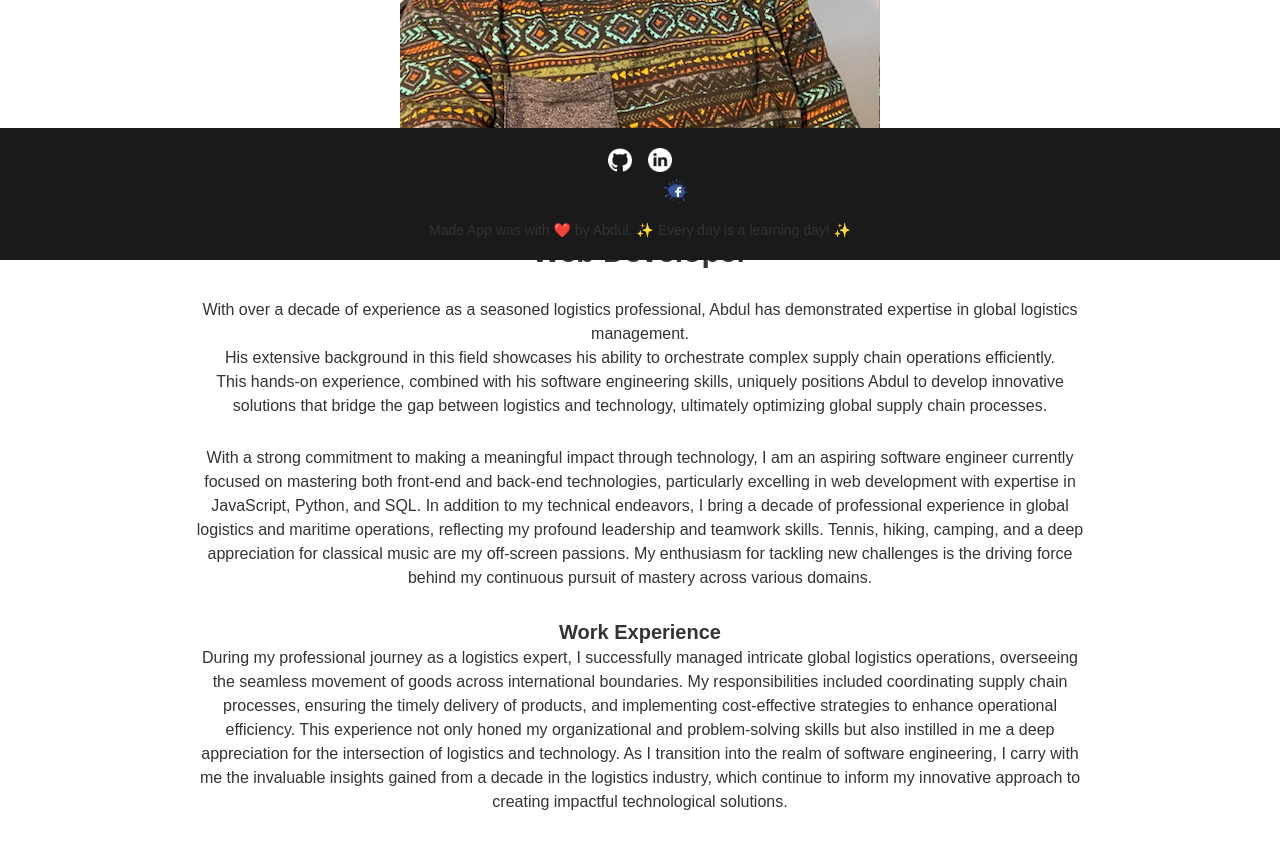
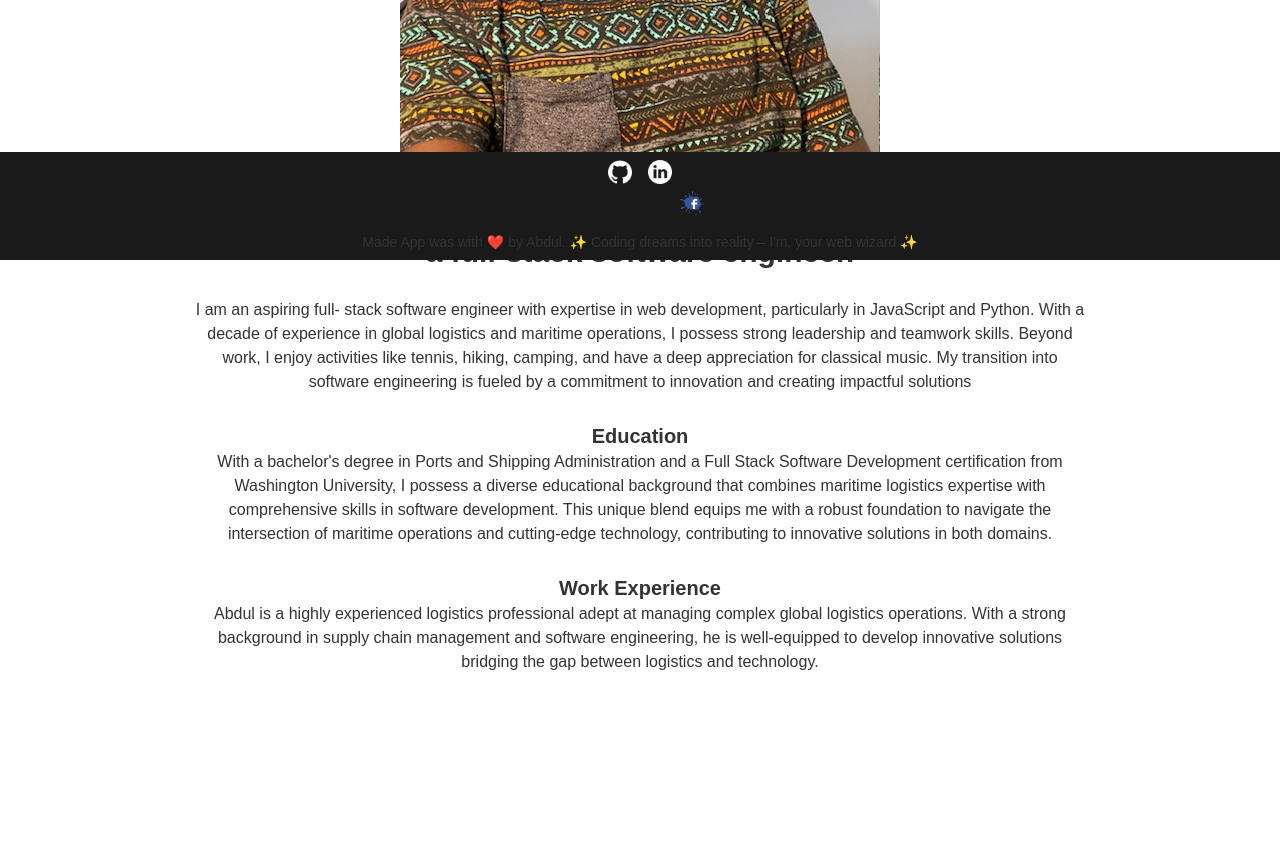
Before and after one commit to abdulsamedtma/React-Portfolio, a React (Vite) app: page / in a window 1280 px wide. Shown: the part 540-1388 px from the top of the page. After the commit the page ends 1324 px from the top, so only its background shows below. Built offline with nearby package versions, Linux system fonts and the light colour scheme.

Commit message:
Fixed typographical errors and page summary

```diff
--- a/src/components/Footer.jsx
+++ b/src/components/Footer.jsx
@@ -5,7 +5,7 @@ import { Link } from 'react-router-dom';
 
 function Footer() {
     return (
-        <footer className="fixed bottom-0 left-0 w-full py-5 bg-dark">
+        <footer className="fixed bottom-0 left-0 w-full py-2 bg-dark">
             <div className="text-center">
                 <ul className="flex justify-center">
                     <li className="w-6">
@@ -17,7 +17,7 @@ function Footer() {
                         <Link to="https://www.linkedin.com/in/abdul-samed-alhassan-3653a02a/" target="_blank" rel="noreferrer">
                             <img src={linkedin} alt="linkedin logo" />
                         </Link>
-                        <li className="w-6 ml-4">
+                        <li className="w-6 ml-8">
                         <Link to="https://www.facebook.com/profile.php?id=100068968449406" target="_blank" rel="noreferrer">
                             <img src={Facebook} alt="Facebook logo" />
                         </Link>
@@ -26,7 +26,7 @@ function Footer() {
                     </li>
                 </ul>
 
-                <p className="mt-2.5 text-sm">Made App was with ❤️ by Abdul. ✨ Every day is a learning day! ✨</p>
+                <p className="mt-2.5 text-sm">Made App was with ❤️ by Abdul. ✨ Coding dreams into reality – I'm, your web wizard ✨</p>
             </div>
         </footer>
     );
--- a/src/components/Header.jsx
+++ b/src/components/Header.jsx
@@ -5,7 +5,7 @@ import { Link } from 'react-router-dom';
 function Header() {
     return (
         <header className="fixed top-0 left-0 w-full bg-dark">
-            <div className="m-auto flex justify-between items-center max-w-6xl py-3.5 px-5">
+            <div className="m-auto flex justify-between items-center max-w-6xl py-2.5 px-5">
                 <h1 className="w-24">
                     <Link to="/">
                         <img src={logo} alt="My personalized logo" />
--- a/src/components/pages/About.jsx
+++ b/src/components/pages/About.jsx
@@ -8,24 +8,43 @@ function About() {
       </div>
       <div className="lg:max-w-4xl about-text">
         <p className="mt-7 lg:text-3xl text-xl font-bold ">
-                    Hello, I&#39;m Abdul n<br />
-                    Web Developer
+        Hello World! I'm Abdul,
+          <br />
+            a full-stack software engineer.
         </p>
         <p className="mt-7">
-                With over a decade of experience as a seasoned logistics professional, Abdul has demonstrated expertise in global logistics management.<br />
-                His extensive background in this field showcases his ability to orchestrate complex supply chain operations efficiently.<br />
-                This hands-on experience, combined with his software engineering skills, uniquely positions Abdul to develop innovative solutions that bridge the gap between logistics and technology, ultimately optimizing global supply chain processes.
+          I am an aspiring full- stack software engineer with expertise in web
+          development, particularly in JavaScript and Python. With a decade of
+          experience in global logistics and maritime operations, I possess
+          strong leadership and teamwork skills. Beyond work, I enjoy activities
+          like tennis, hiking, camping, and have a deep appreciation for
+          classical music. My transition into software engineering is fueled by
+          a commitment to innovation and creating impactful solutions
         </p>
         <p className="mt-7">
-                With a strong commitment to making a meaningful impact through technology, I am an aspiring software engineer currently focused on mastering both front-end and back-end technologies, particularly excelling in web development with expertise in JavaScript, Python, and SQL. In addition to my technical endeavors, I bring a decade of professional experience in global logistics and maritime operations, reflecting my profound leadership and teamwork skills. Tennis, hiking, camping, and a deep appreciation for classical music are my off-screen passions. My enthusiasm for tackling new challenges is the driving force behind my continuous pursuit of mastery across various domains.
+          <strong className="lg:text-xl">Education</strong>
+          <br />
+          With a bachelor's degree in Ports and Shipping Administration and a
+          Full Stack Software Development certification from Washington
+          University, I possess a diverse educational background that combines
+          maritime logistics expertise with comprehensive skills in software
+          development. This unique blend equips me with a robust foundation to
+          navigate the intersection of maritime operations and cutting-edge
+          technology, contributing to innovative solutions in both domains.
+          <br />
         </p>
         <p className="mt-7">
-                    <strong className="lg:text-xl">Work Experience </strong><br />
-                    During my professional journey as a logistics expert, I successfully managed intricate global logistics operations, overseeing the seamless movement of goods across international boundaries. My responsibilities included coordinating supply chain processes, ensuring the timely delivery of products, and implementing cost-effective strategies to enhance operational efficiency. This experience not only honed my organizational and problem-solving skills but also instilled in me a deep appreciation for the intersection of logistics and technology. As I transition into the realm of software engineering, I carry with me the invaluable insights gained from a decade in the logistics industry, which continue to inform my innovative approach to creating impactful technological solutions.
+          <strong className="lg:text-xl">Work Experience </strong>
+          <br />
+          Abdul is a highly experienced logistics professional adept at managing
+          complex global logistics operations. With a strong background in
+          supply chain management and software engineering, he is well-equipped
+          to develop innovative solutions bridging the gap between logistics and
+          technology.
         </p>
       </div>
     </section>
-    )
+  );
 }
 
 export default About;
--- a/src/components/pages/Projects.jsx
+++ b/src/components/pages/Projects.jsx
@@ -9,7 +9,7 @@ import project6 from "../../assets/project06.png";
 function Projects() {
   return (
     <section className="max-w-4xl">
-      <h2 className="lg:text-3xl sm:text-2xl text-xl mt-10 mb-7">Projects</h2>
+      <h2 className="lg:text-3xl sm:text-2xl text-xl mt-12 mb-7">Projects</h2>
       <div className="projects-box">
         <ul className="flex flex-wrap">
           <li className="w-full ">
```
Lines whose indentation alone changed are shown as unchanged.
